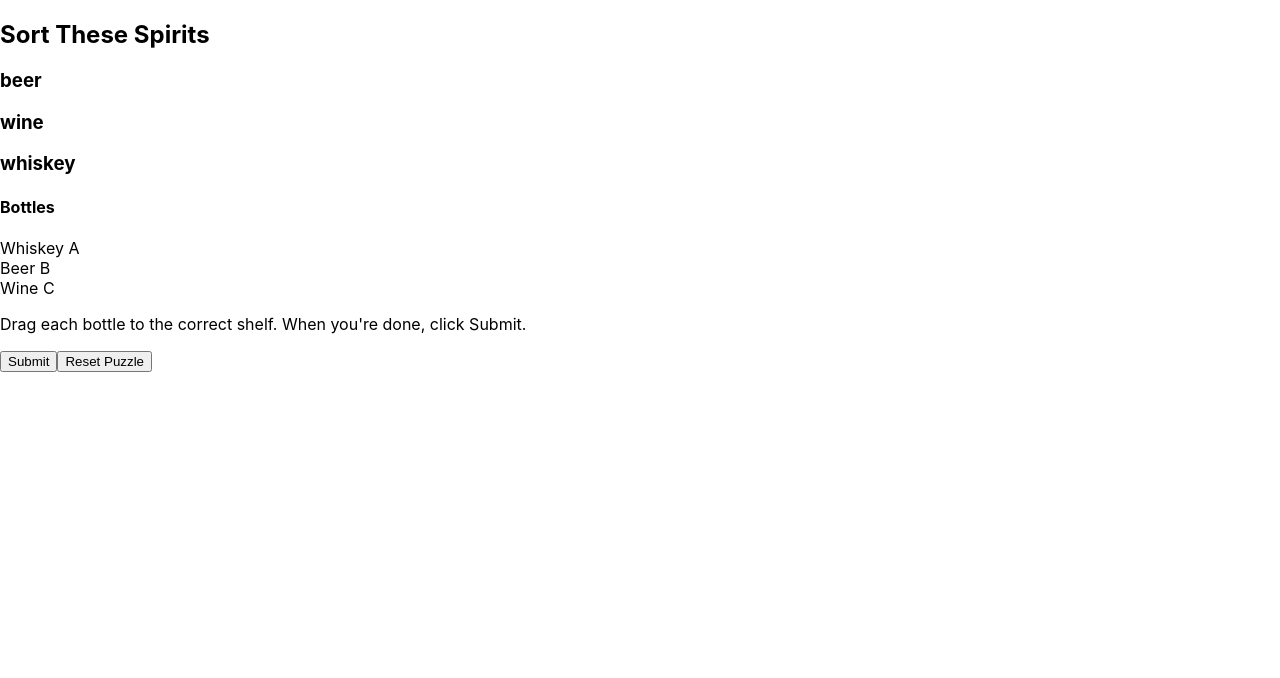
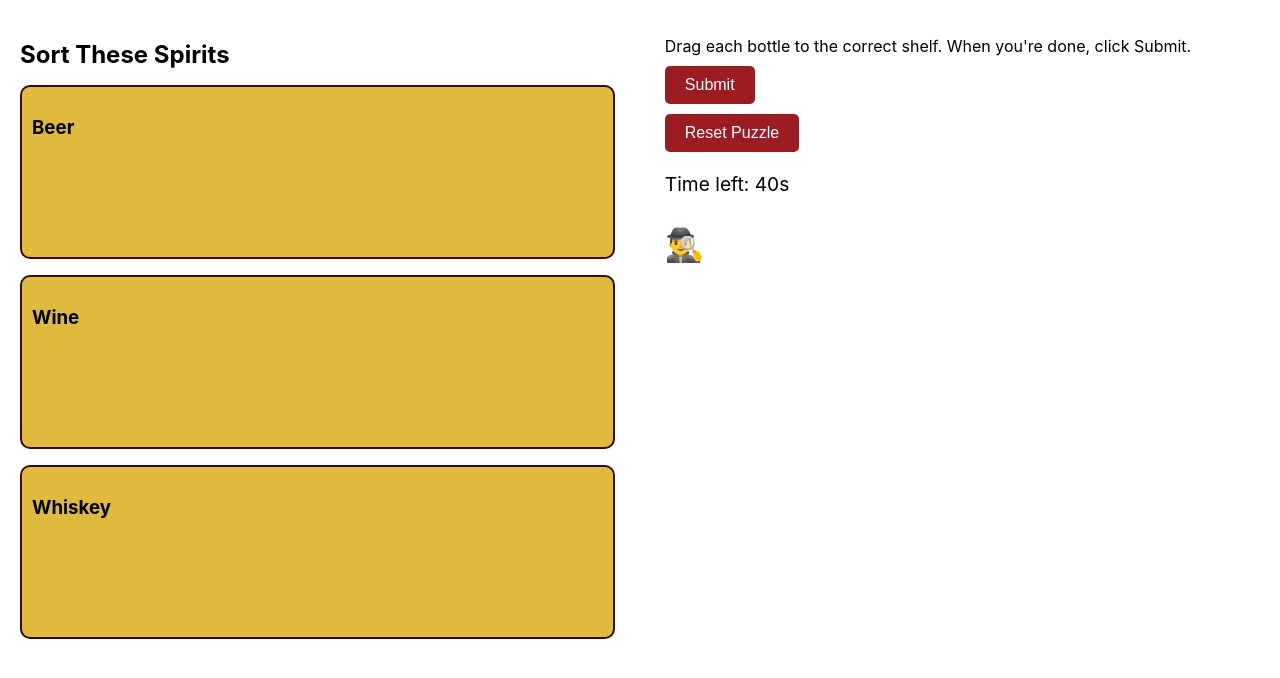
Before and after one commit to AngievR05/mern_liquor, a React (Create React App) app in the folder creative-auth-bartender/client/: page /game in a window 1280 px wide. Shown: the top 678 px of the page. Built offline with nearby package versions, Linux system fonts and the light colour scheme.

Commit message:
updated code

```diff
--- a/creative-auth-bartender/client/package.json
+++ b/creative-auth-bartender/client/package.json
@@ -38,5 +38,10 @@
       "last 1 firefox version",
       "last 1 safari version"
     ]
+  },
+  "devDependencies": {
+    "autoprefixer": "^10.4.21",
+    "postcss": "^8.5.3",
+    "tailwindcss": "^4.1.5"
   }
 }
--- a/creative-auth-bartender/client/src/App.js
+++ b/creative-auth-bartender/client/src/App.js
@@ -1,6 +1,6 @@
 import { BrowserRouter as Router, Routes, Route } from 'react-router-dom'
 import Welcome from './pages/Welcome'
-import GameAuth from './pages/GameAuth'
+import GameAuth from './pages/GameScreen'
 import GameSuccess from './pages/GameSuccess'
 import GameFailure from './pages/GameFailure'
 import AccessibilityLogin from './pages/AccessibilityLogin'
--- a/creative-auth-bartender/client/src/pages/GameAuth.jsx
+++ /dev/null
@@ -1,50 +0,0 @@
-import { useState } from 'react'
-import { useNavigate } from 'react-router-dom'
-
-const bottles = [
-  { id: 1, name: 'Whiskey A', type: 'whiskey' },
-  { id: 2, name: 'Beer B', type: 'beer' },
-  { id: 3, name: 'Wine C', type: 'wine' },
-]
-
-export default function GameAuth() {
-  const [userSelection, setUserSelection] = useState({})
-  const navigate = useNavigate()
-
-  const handleSubmit = () => {
-    const isCorrect = bottles.every(b => userSelection[b.id] === b.type)
-    navigate(isCorrect ? '/success' : '/failure')
-  }
-
-  return (
-    <div className="min-h-screen bg-soft p-4 text-dark grid md:grid-cols-2 gap-6">
-      <div>
-        <h2 className="text-2xl font-bold mb-4">Sort These Spirits</h2>
-        <div className="grid grid-cols-3 gap-2">
-          {['beer', 'wine', 'whiskey'].map(shelf => (
-            <div key={shelf} className="p-4 bg-white border rounded">
-              <h3 className="font-semibold capitalize">{shelf}</h3>
-              <div className="min-h-[80px] border mt-2" onDrop={e => {
-                const bottleId = e.dataTransfer.getData('bottle')
-                setUserSelection(prev => ({ ...prev, [bottleId]: shelf }))
-              }} onDragOver={e => e.preventDefault()} />
-            </div>
-          ))}
-        </div>
-        <div className="mt-6">
-          <h4 className="font-semibold">Bottles</h4>
-          <div className="flex gap-2 mt-2">
-            {bottles.map(b => (
-              <div key={b.id} className="p-2 bg-secondary rounded cursor-move" draggable onDragStart={e => e.dataTransfer.setData('bottle', b.id)}>{b.name}</div>
-            ))}
-          </div>
-        </div>
-      </div>
-      <div className="bg-white p-4 rounded shadow">
-        <p className="mb-4">Drag each bottle to the correct shelf. When you're done, click Submit.</p>
-        <button onClick={handleSubmit} className="bg-accent text-dark font-bold px-4 py-2 rounded mb-2">Submit</button>
-        <button onClick={() => setUserSelection({})} className="block underline text-sm text-primary">Reset Puzzle</button>
-      </div>
-    </div>
-  )
-}
--- /dev/null
+++ b/creative-auth-bartender/client/src/pages/GameScreen.jsx
@@ -0,0 +1,62 @@
+import React, { useState, useEffect } from 'react';
+import styles from './GameScreen.module.css';
+
+const GameScreen = () => {
+  const [isSubmitted, setIsSubmitted] = useState(false);
+  const [bottles, setBottles] = useState([
+    { id: 1, name: 'Whiskey', shelf: null },
+    { id: 2, name: 'Wine', shelf: null },
+    { id: 3, name: 'Beer', shelf: null },
+  ]);
+  const [timeLeft, setTimeLeft] = useState(45);
+
+  useEffect(() => {
+    if (timeLeft > 0 && !isSubmitted) {
+      const timer = setInterval(() => {
+        setTimeLeft((prev) => prev - 1);
+      }, 1000);
+      return () => clearInterval(timer);
+    }
+  }, [timeLeft, isSubmitted]);
+
+  const handleSubmit = () => {
+    setIsSubmitted(true);
+    // Here you would compare the bottles with correct shelves
+    // You can add your logic to check if the game was completed correctly
+  };
+
+  const handleReset = () => {
+    setBottles(bottles.map(bottle => ({ ...bottle, shelf: null })));
+    setTimeLeft(45);
+    setIsSubmitted(false);
+  };
+
+  return (
+    <div className={styles.gameContainer}>
+      <div className={styles.leftColumn}>
+        <h2 className={styles.title}>Sort These Spirits</h2>
+        <div className={styles.shelves}>
+          {['Beer', 'Wine', 'Whiskey'].map((shelf, index) => (
+            <div key={index} className={styles.shelf}>
+              <h3>{shelf}</h3>
+              {bottles.filter(bottle => bottle.shelf === shelf).map(bottle => (
+                <div key={bottle.id} className={styles.bottle}>
+                  {bottle.name}
+                </div>
+              ))}
+            </div>
+          ))}
+        </div>
+      </div>
+      <div className={styles.rightColumn}>
+        <p className={styles.instructions}>Drag each bottle to the correct shelf. When you're done, click Submit.</p>
+        <button className={styles.button} onClick={handleSubmit}>Submit</button>
+        <button className={styles.button} onClick={handleReset}>Reset Puzzle</button>
+        <p className={styles.timer}>Time left: {timeLeft}s</p>
+        <div className={styles.hintIcon}>🕵️‍♂️</div>
+      </div>
+    </div>
+  );
+};
+
+export default GameScreen;
--- /dev/null
+++ b/creative-auth-bartender/client/src/pages/GameScreen.module.css
@@ -0,0 +1,76 @@
+.gameContainer {
+    display: flex;
+    justify-content: space-between;
+    margin: 20px;
+}
+
+.leftColumn, .rightColumn {
+    width: 48%;
+}
+
+.title {
+    font-size: 1.5rem;
+    font-weight: bold;
+    margin-bottom: 1rem;
+}
+
+.shelves {
+    display: flex;
+    flex-direction: column;
+}
+
+.shelf {
+    background-color: #e0ba3e;
+    padding: 10px;
+    margin-bottom: 1rem;
+    border-radius: 10px;
+    height: 150px;
+    border: 2px solid #350b0f;
+}
+
+.bottle {
+    background-color: #e35537;
+    padding: 8px;
+    margin: 5px;
+    border-radius: 5px;
+    color: white;
+    text-align: center;
+    cursor: pointer;
+}
+
+.rightColumn {
+    display: flex;
+    flex-direction: column;
+    align-items: flex-start;
+}
+
+.instructions {
+    font-size: 1rem;
+    margin-bottom: 10px;
+}
+
+.button {
+    background-color: #9b1c23;
+    color: white;
+    padding: 10px 20px;
+    margin-bottom: 10px;
+    border: none;
+    border-radius: 5px;
+    cursor: pointer;
+    font-size: 1rem;
+}
+
+.button:hover {
+    background-color: #350b0f;
+}
+
+.timer {
+    font-size: 1.2rem;
+    margin-top: 10px;
+}
+
+.hintIcon {
+    font-size: 2rem;
+    cursor: pointer;
+    margin-top: 10px;
+}
--- /dev/null
+++ b/creative-auth-bartender/client/src/styles/global.css
@@ -0,0 +1,28 @@
+:root {
+    --primary: #9B1C23;
+    --dark: #350B0F;
+    --gold: #E0BA3E;
+    --orange: #E35537;
+    --beige: #E9C4B4;
+  }
+
+body {
+    margin: 0;
+    font-family: Arial, sans-serif;
+    background-color: var(--beige);
+    color: var(--dark);
+}
+
+button {
+    padding: 0.6rem 1rem;
+    border: none;
+    cursor: pointer;
+    background-color: var(--primary);
+    color: white;
+    border-radius: 6px;
+    font-weight: bold;
+}
+
+button:hover {
+    background-color: var(--orange);
+}
```
Also changed, not shown: creative-auth-bartender/client/main.jsx (added, +11 -0 lines), creative-auth-bartender/client/src/index.css (line endings or trailing spaces), 1 other file (tests, documents, lock files or other folders).
